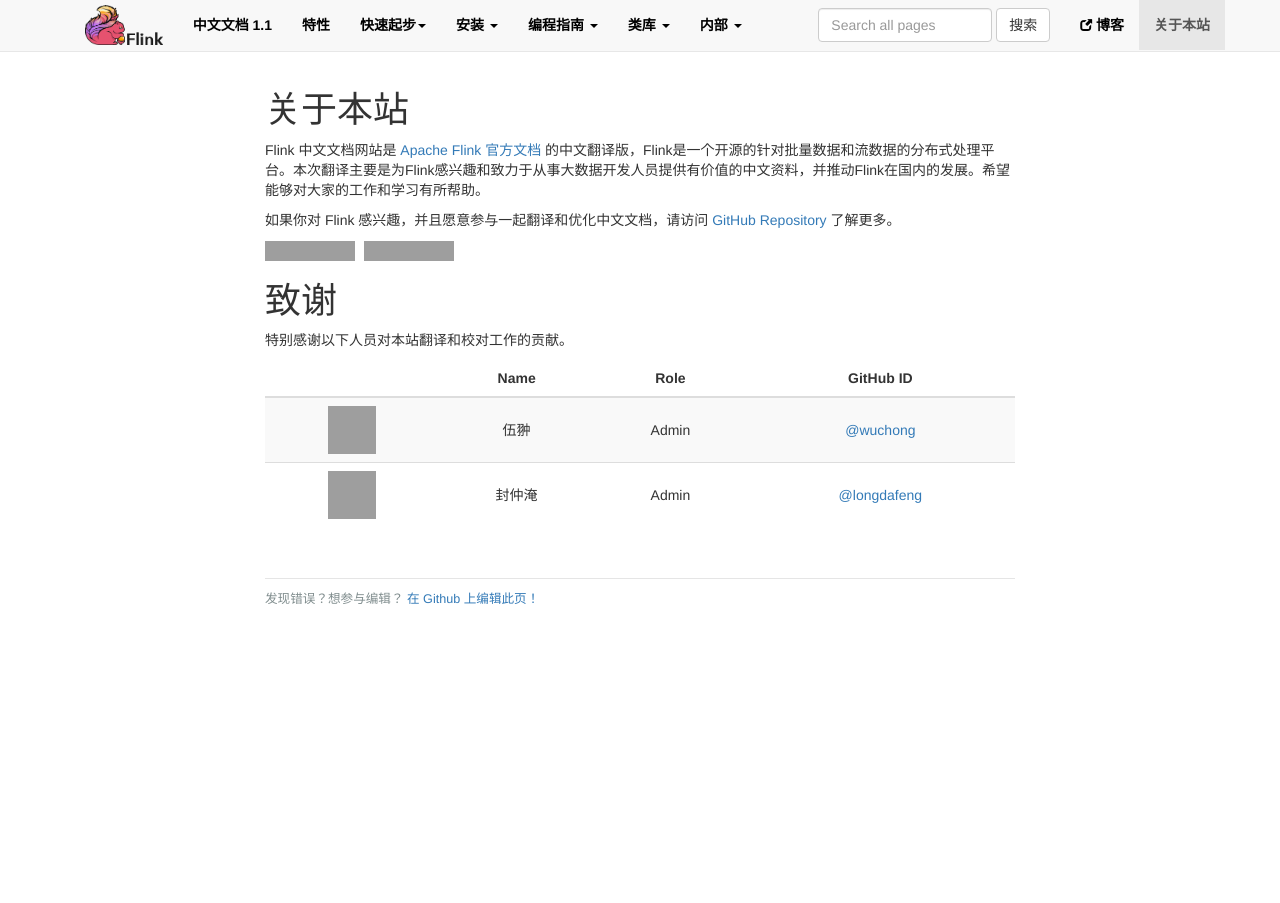
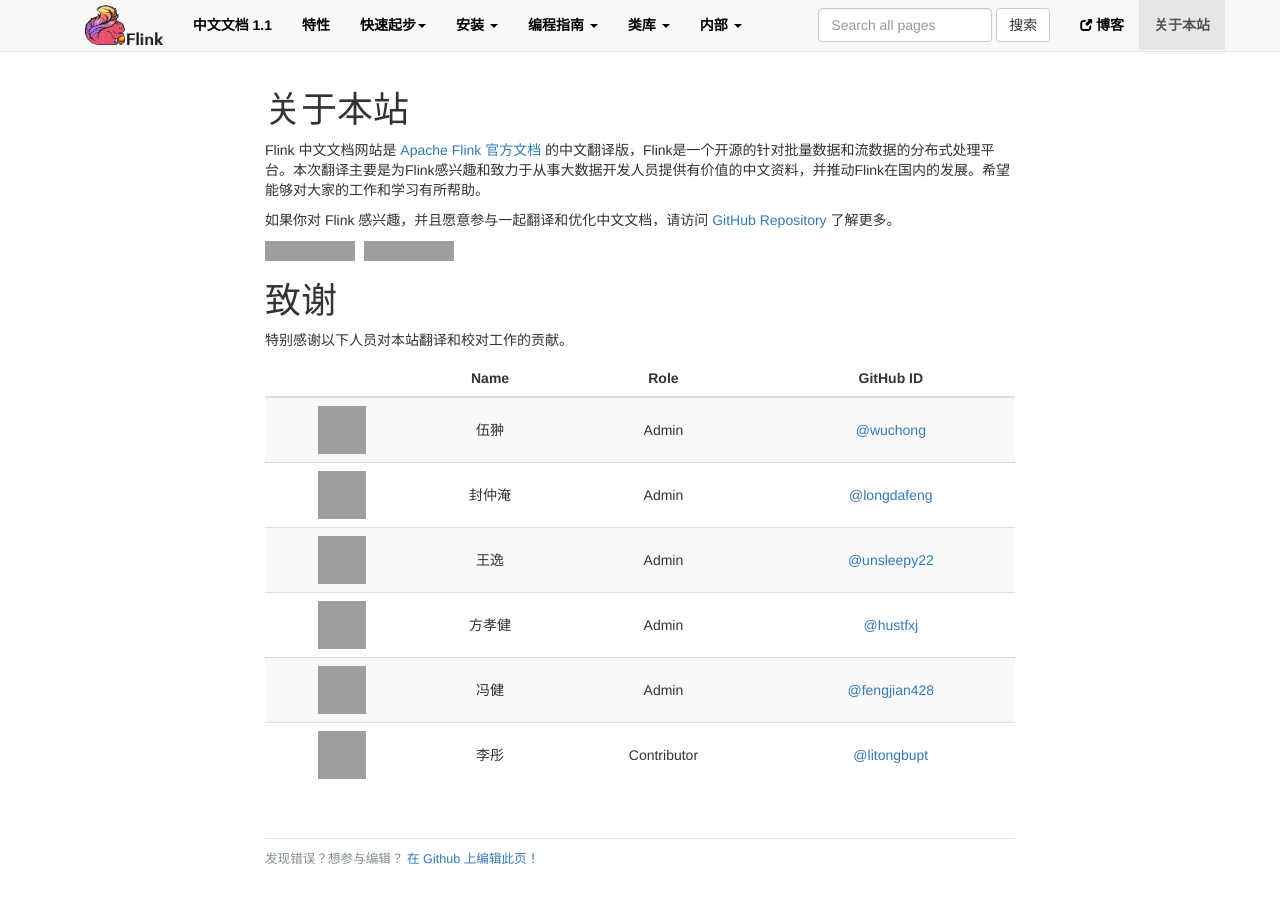
Before and after one commit to xuchuanyin/flink-china-doc, a Jekyll site: the page built from about/index.md, in a window 1280 px wide and 969 px high. Shown: the top 903 px of the window. Built offline with Jekyll 4.4.1, drawn with Linux system fonts in a browser that asks for light colours; nearby versions of some CDN libraries; comment, search, counter and statistics services are not loaded; grey boxes are pictures that could not be loaded.

Commit message:
add thanks people

```diff
--- a/about/index.md
+++ b/about/index.md
@@ -51,10 +51,34 @@ Flink 中文文档网站是 [Apache Flink 官方文档](https://ci.apache.org/pr
     <td class="text-center"><a href="http://github.com/wuchong" target="_blank">@wuchong</a></td>
   </tr>
   <tr>
-    <td class="text-center"><img alt="@wuchong" height="48" src="https://avatars2.githubusercontent.com/u/374091?v=3&s=96" width="48"></td>
+    <td class="text-center"><img alt="@longdafeng" height="48" src="https://avatars2.githubusercontent.com/u/374091?v=3&s=96" width="48"></td>
     <td class="text-center">封仲淹</td>
     <td class="text-center">Admin</td>
     <td class="text-center"><a href="https://github.com/longdafeng" target="_blank">@longdafeng</a></td>
   </tr>
+  <tr>
+    <td class="text-center"><img alt="@unsleepy22" height="48" src="https://avatars2.githubusercontent.com/u/631361?v=3&s=96" width="48"></td>
+    <td class="text-center">王逸</td>
+    <td class="text-center">Admin</td>
+    <td class="text-center"><a href="https://github.com/unsleepy22" target="_blank">@unsleepy22</a></td>
+  </tr>
+  <tr>
+    <td class="text-center"><img alt="@hustfxj" height="48" src="https://avatars2.githubusercontent.com/u/7270212?v=3&s=96" width="48"></td>
+    <td class="text-center">方孝健</td>
+    <td class="text-center">Admin</td>
+    <td class="text-center"><a href="https://github.com/hustfxj" target="_blank">@hustfxj</a></td>
+  </tr>
+  <tr>
+    <td class="text-center"><img alt="@fengjian428" height="48" src="https://avatars2.githubusercontent.com/u/4403474?v=3&s=96" width="48"></td>
+    <td class="text-center">冯健</td>
+    <td class="text-center">Admin</td>
+    <td class="text-center"><a href="https://github.com/fengjian428" target="_blank">@fengjian428</a></td>
+  </tr>
+  <tr>
+    <td class="text-center"><img alt="@litongbupt" height="48" src="https://avatars2.githubusercontent.com/u/5283573?v=3&s=96" width="48"></td>
+    <td class="text-center">李彤</td>
+    <td class="text-center">Contributor</td>
+    <td class="text-center"><a href="https://github.com/litongbupt" target="_blank">@litongbupt</a></td>
+  </tr>
   </tbody>
 </table>
```
Also changed, not shown: apis/batch/libs/ml/index.md (+2 -2 lines), apis/batch/libs/ml/min_max_scaler.md (+7 -7 lines).
